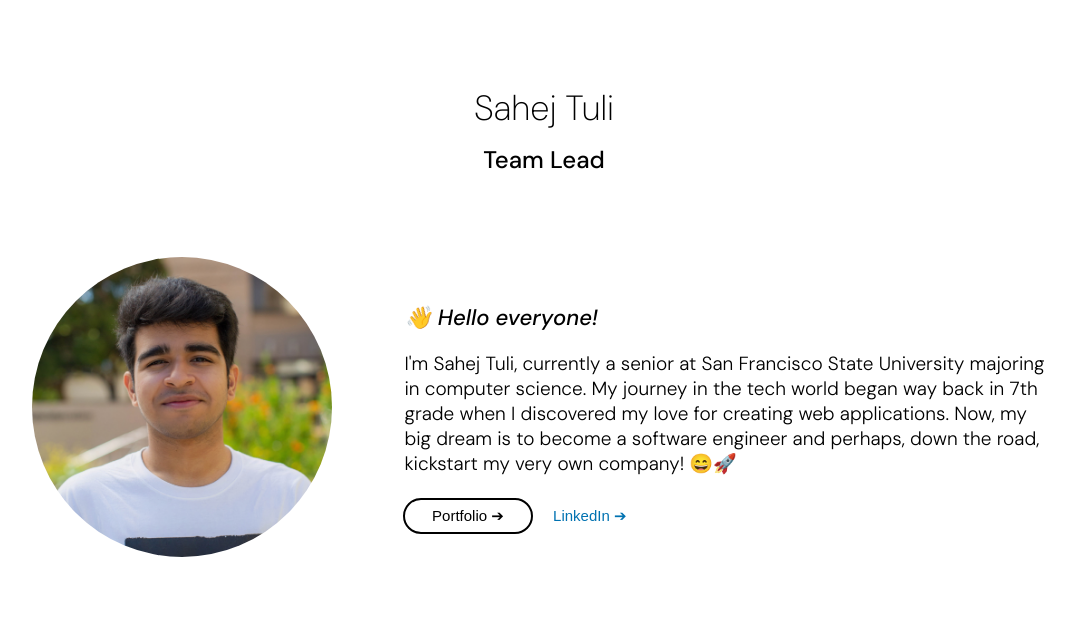
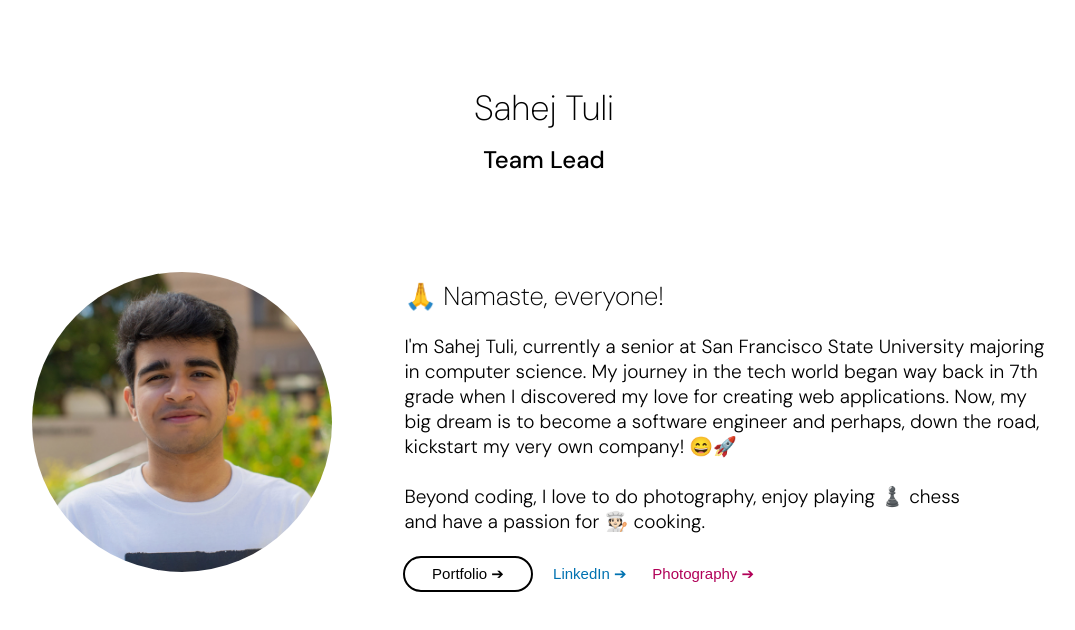
Before and after one commit to CSC-648-SFSU/csc648-fa23-04-Team06, a React (Create React App) app in the folder application/milestone_0/: page /sahej in a window 1280 px wide. Shown: the top 630 px of the page, without its empty margins (96-1171 px from the left). Built offline with nearby package versions, Linux system fonts and the light colour scheme.

Commit message:
Updated the page

```diff
--- a/application/milestone_0/src/pages/sahej.js
+++ b/application/milestone_0/src/pages/sahej.js
@@ -11,8 +11,12 @@ export default function main() {
         window.location.href = 'https://www.linkedin.com/in/sahej-tuli-9026a4223';
       };
 
+      const handlePhotographyButtonClick = () => {
+        window.location.href = 'https://www.instagram.com/pitcher_plant/';
+      };
+
   return (
-    <>
+    <div>
       <Header headerText={"Sahej Tuli"} subheaderText={"Team Lead"} />
       <div className="intro-section">
         <div>
@@ -22,19 +26,22 @@ export default function main() {
           />
         </div>
         <div>
-            <h2>👋 Hello everyone! </h2>
-          <h3>I'm Sahej Tuli, currently a senior at San Francisco State University majoring in computer science. My journey in the tech world began way back in 7th grade when I discovered my love for creating web applications. Now, my big dream is to become a software engineer and perhaps, down the road, kickstart my very own company! 😄🚀</h3>
+        <h2>🙏 Namaste, everyone! </h2>
+          <h3>I'm Sahej Tuli, currently a senior at San Francisco State University majoring in computer science. My journey in the tech world began way back in 7th grade when I discovered my love for creating web applications. Now, my big dream is to become a software engineer and perhaps, down the road, kickstart my very own company! 😄🚀<br/><br/> Beyond coding, I love to do photography, enjoy playing ♟️ chess<br/> and have a passion for 🧑🏻‍🍳 cooking.</h3>
           <div className="buttons">
         <button className="button-cta" onClick={handlePortfolioButtonClick}>
           Portfolio ➔
         </button>
-        <button className="button-basic" onClick={handleLinkedInButtonClick}>
+        <button className="button-basic-1" onClick={handleLinkedInButtonClick}>
           LinkedIn ➔
+        </button>
+        <button className="button-basic-2" onClick={handlePhotographyButtonClick}>
+          Photography ➔
         </button>
       </div>
 
         </div>
       </div>
-    </>
+    </div>
   );
 }
--- a/application/milestone_0/src/styles/sahej.scss
+++ b/application/milestone_0/src/styles/sahej.scss
@@ -22,9 +22,8 @@ body {
 
     h2{
         margin-left: 10%;
-        font-weight: 500;
-        font-size: 22px;
-        font-style: italic;
+        font-weight: 200;
+        font-size: 26px;
     }
     h3 {
         font-weight: 300;
@@ -56,7 +55,7 @@ body {
             color: white; /* Change the text color on hover */
           }
 
-        .button-basic{
+        .button-basic-1{
             cursor: pointer;;
             background-color: transparent;
             border: none;
@@ -68,5 +67,18 @@ body {
 
 
         }
+
+        .button-basic-2{
+            cursor: pointer;;
+            background-color: transparent;
+            border: none;
+            color: #b10058;
+            border-radius: 10px;
+            font-size: 15px;
+            font-weight: 300;
+            margin-left: 2%;
+
+
+        }
     }
   }
```
